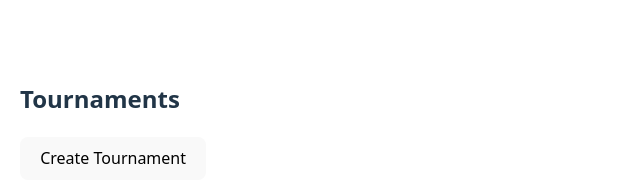
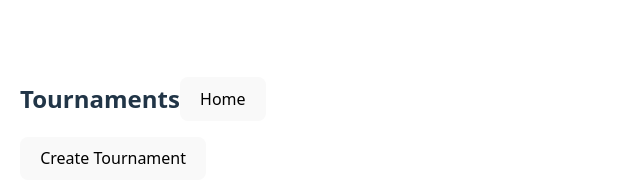
Before and after one commit to NathanielQuisel/BUMTGorganizer, a React (Vite) app in the folder BUMTG/: page /tournaments in a window 1280 px wide. Shown: the part 230-417 px from the top of the page, without its empty margins (0-640 px from the left). Built offline with nearby package versions, Linux system fonts and the light colour scheme; no server answers; the database is empty.

Commit message:
added convenient back buttons

```diff
--- a/BUMTG/src/CreateTournament.tsx
+++ b/BUMTG/src/CreateTournament.tsx
@@ -92,6 +92,7 @@ export default function CreateTournament() {
       </div>
 
       <button type="submit" style={{ marginTop: '10px' }}>Create</button>
+      <button onClick={() => navigate('/tournaments')}>Cancel</button>
     </form>
   )
 }
--- a/BUMTG/src/Tournaments.tsx
+++ b/BUMTG/src/Tournaments.tsx
@@ -81,7 +81,11 @@ export default function Tournaments() {
 
   return (
     <div style={{ padding: '20px' }}>
-      <h2>Tournaments</h2>
+  <div style={{ display: 'flex', justifyContent: 'space-between', alignItems: 'center' }}>
+    <h2>Tournaments</h2>
+    <button onClick={() => navigate('/dashboard')}>Home</button>
+  </div>
+
 
       <button onClick={() => navigate('/create-tournament')}>
         Create Tournament
```
